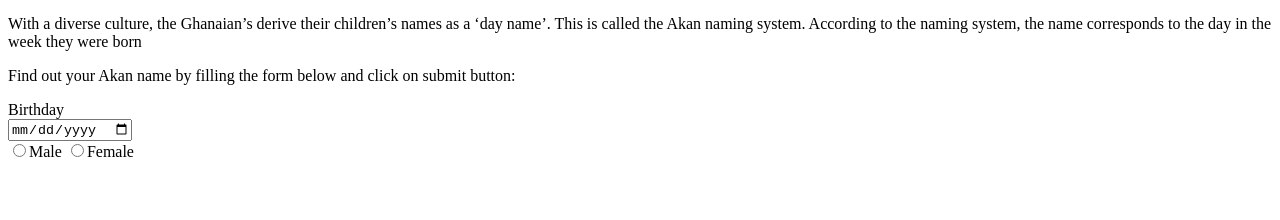
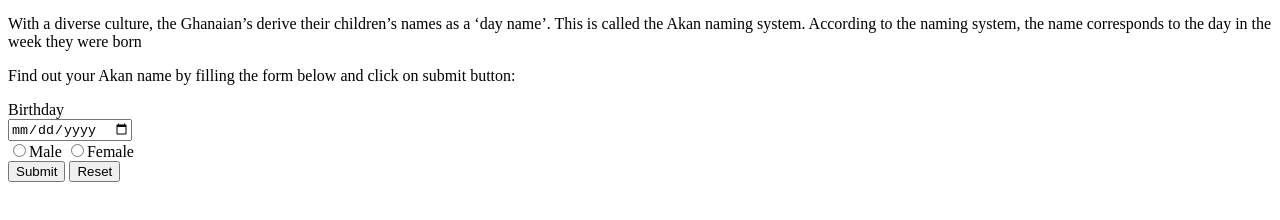
Before and after one commit to ekiptunge/akan-names, a plain HTML site: page index.html in a window 1280 px wide. Shown: the part 44-264 px from the top of the page. Drawn offline with Linux system fonts and the light colour scheme.

Commit message:
submit and reset button added

```diff
--- a/index.html
+++ b/index.html
@@ -24,6 +24,10 @@
             <input type="radio" name="gender" onclick="passGender('M')">Male
             <input type="radio" name="gender" onclick="passGender('F')">Female
         </div>
+        <div>
+            <input type="submit" value="Submit" class="btn btn-info">
+            <input type="reset" value="Reset" class="btn btn-danger">
+        </div>
     </form>
     <script src="js/script.js"></script>
 </body>
```
